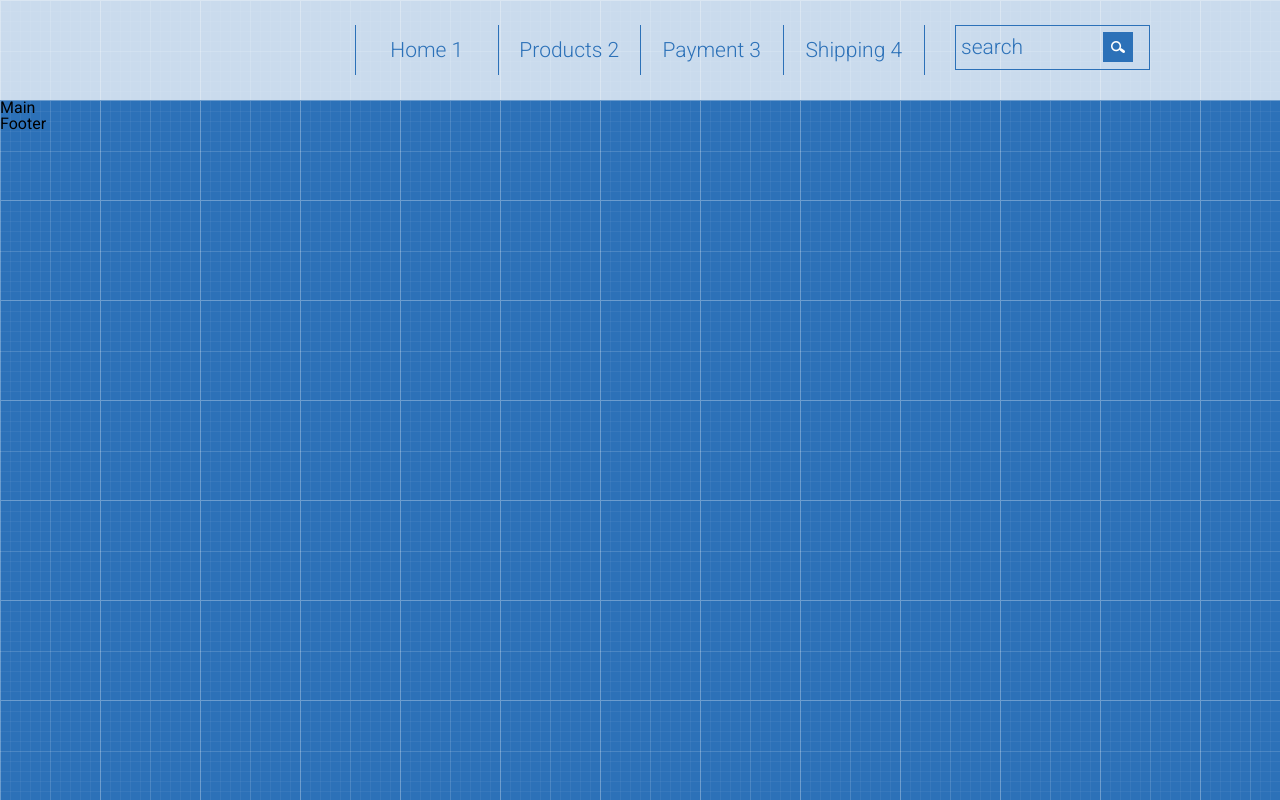
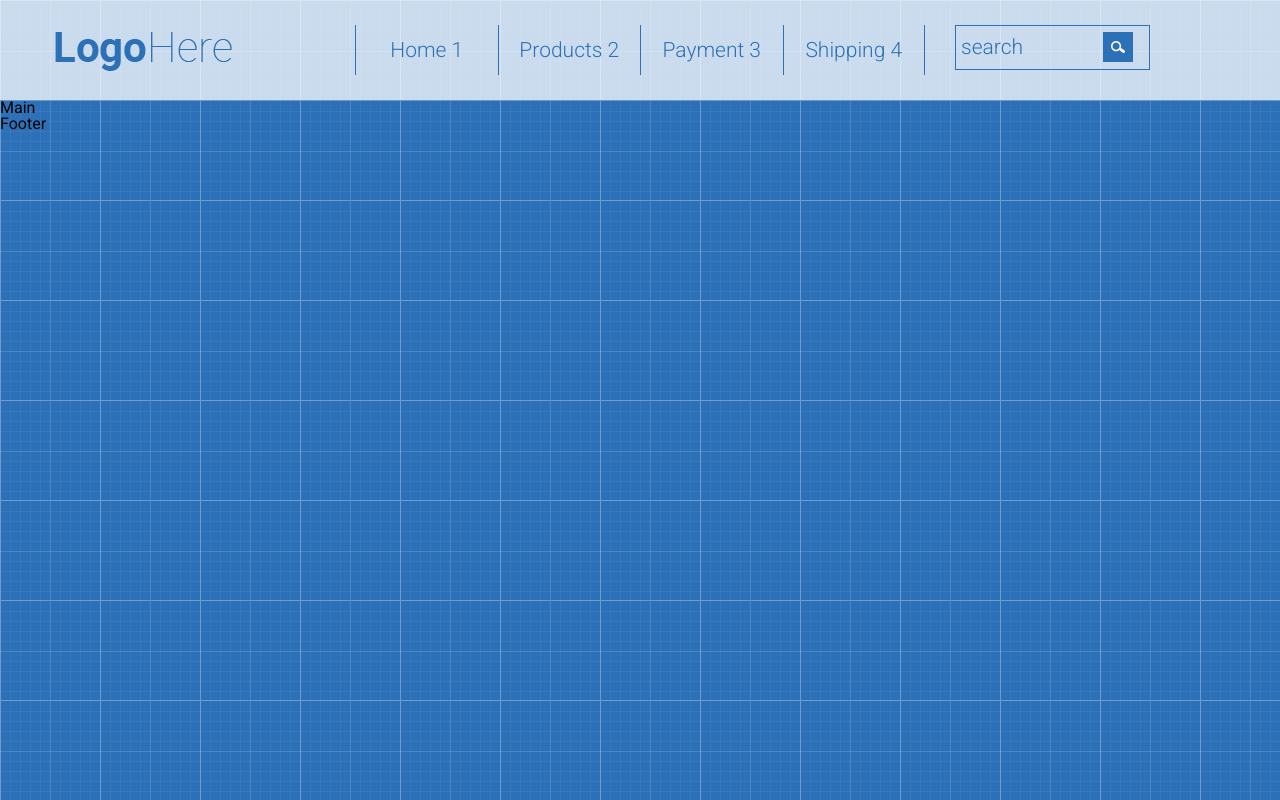
Before and after one commit to AlinaKoshnik/AlinaKoshnik.github.io, a plain HTML site: page index.html in a window 1280 px wide. Drawn offline with Linux system fonts and the light colour scheme.

Commit message:
fixed img

```diff
--- a/index.html
+++ b/index.html
@@ -19,7 +19,7 @@
                 <div class="col-md-3">
                     <div class="logo">
                         <a href="">
-                            <img src="../shop-pro/img/icon (3).png" alt="">
+                            <img src="img/icon (3).png" alt="">
                         </a>
                     </div>
                 </div>
```
